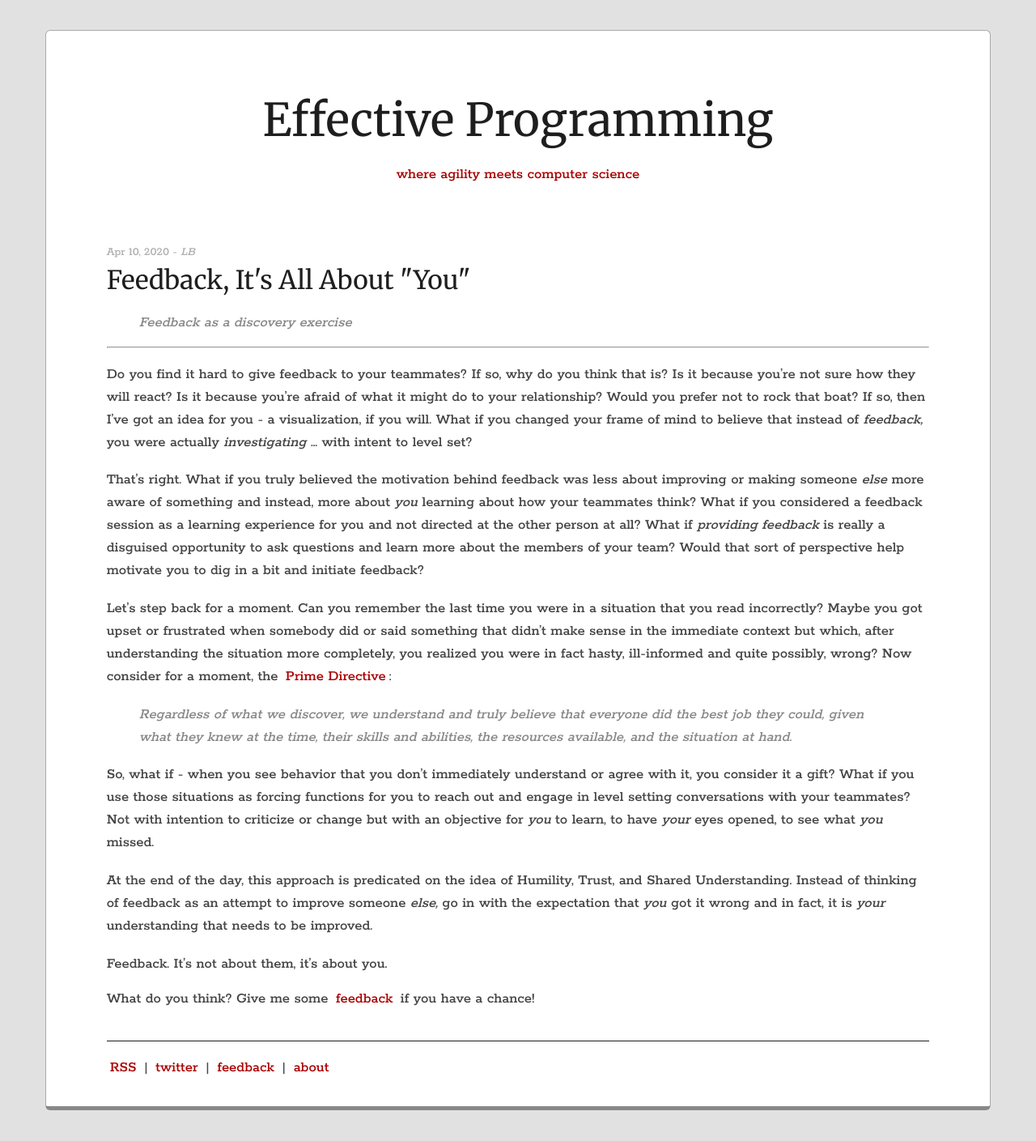
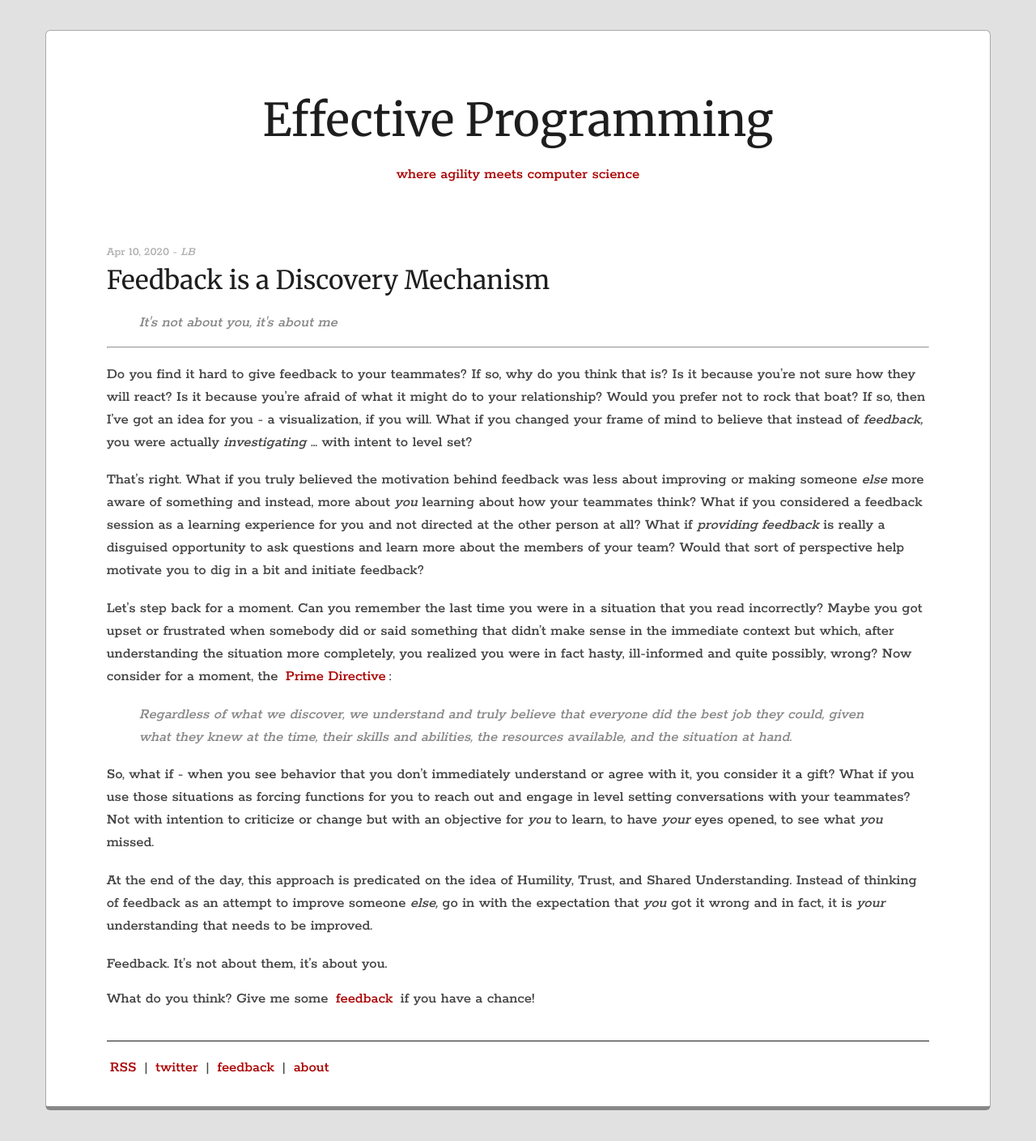
Before and after one commit to EffectiveProgramming-Websites/com.effectiveprogramming.blog, a Jekyll site: the page built from agility/_posts/2020-04-10-feedback.md, in a window 1280 px wide. Shown: the whole page at 81% size. Built offline with Jekyll 4.4.1, drawn with Linux system fonts in a browser that asks for light colours.

Commit message:
Moved posts to agility and update feedback title

```diff
--- a/_posts/2020-04-10-feedback.md
+++ b/agility/_posts/2020-04-10-feedback.md
@@ -1,7 +1,7 @@
 ---
 layout: post
-title: Feedback, It's All About "You"
-subtitle: Feedback as a discovery exercise
+title: Feedback is a Discovery Mechanism
+subtitle: It's not about you, it's about me
 author: LB
 ---
 
```
Also changed, not shown: agility/_posts/2016-05-21-manifesto.md (renamed from _posts/2016-05-21-manifesto.md).
